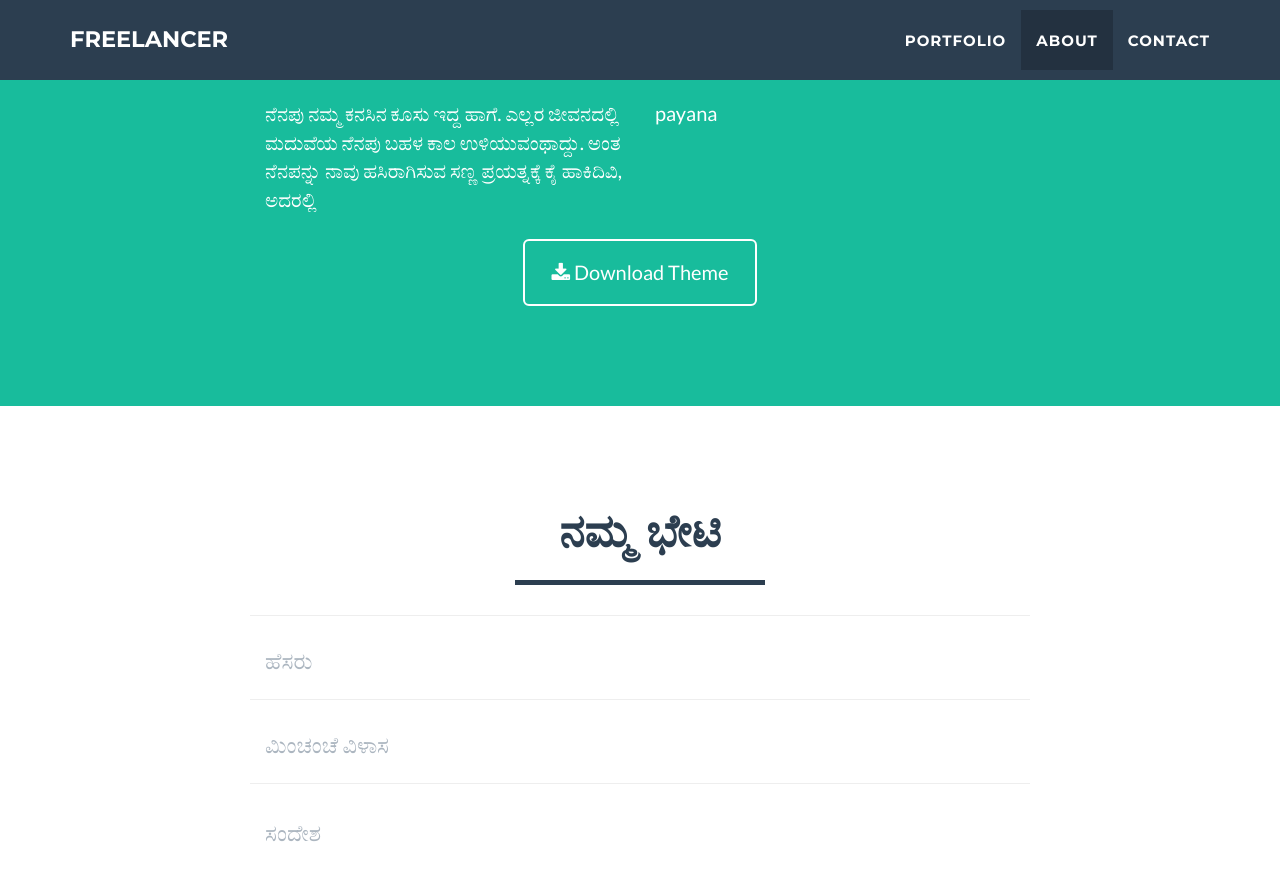
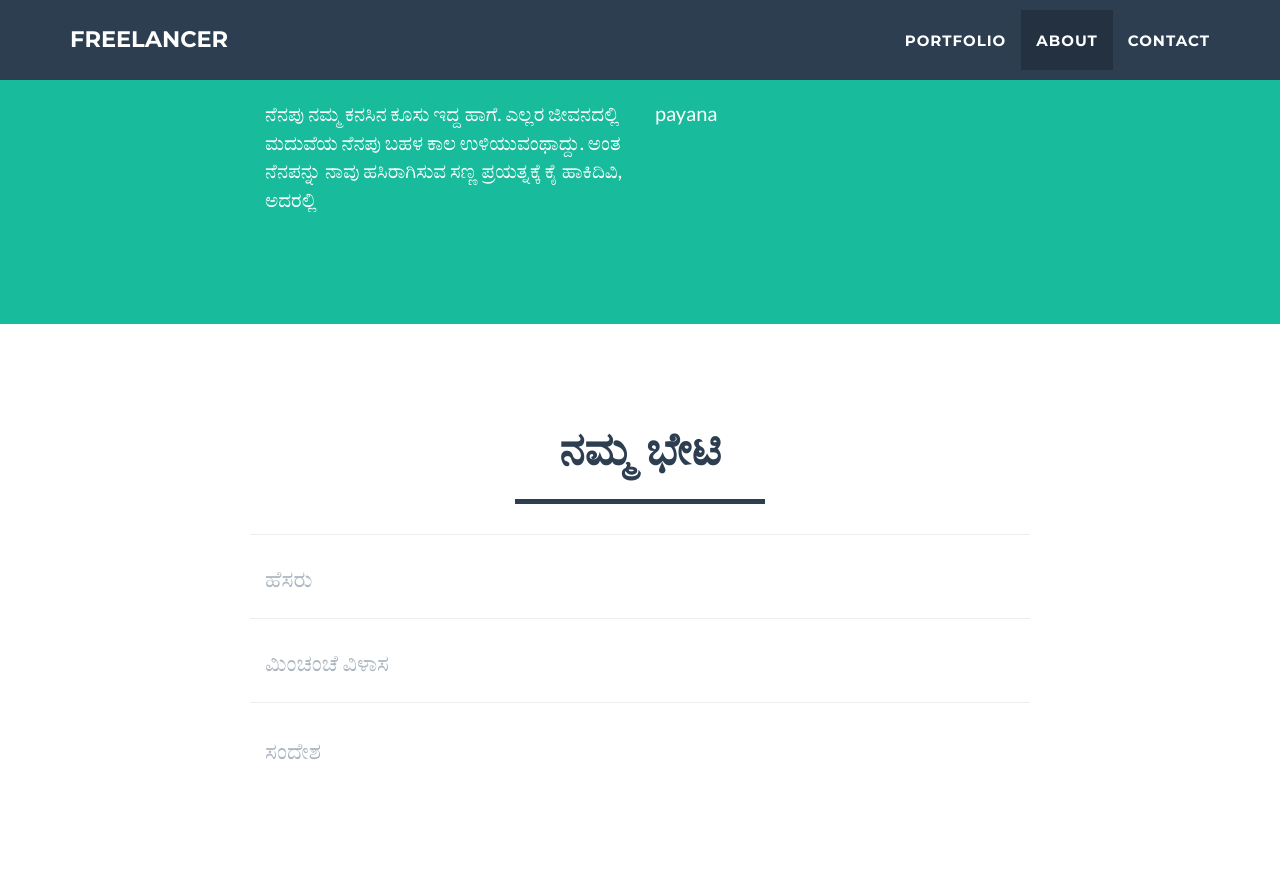
Before and after one commit to jeromelachaud/freelancer-theme, a Jekyll site: the page built from index.html, in a window 1280 px wide and 900 px high, scrolled down 1775 px. Shown: the top 880 px of the window. Built offline with Jekyll 4.4.1, drawn with Linux system fonts in a browser that asks for light colours.

Commit message:
adding draft for about page. commented the download button

```diff
--- a/_includes/about.html
+++ b/_includes/about.html
@@ -13,11 +13,11 @@
                 <div class="col-lg-4">
                     <p>payana  </p>
                 </div>
-                <div class="col-lg-8 col-lg-offset-2 text-center">
+                <!--<div class="col-lg-8 col-lg-offset-2 text-center">
                     <a href="#" class="btn btn-lg btn-outline">
                         <i class="fa fa-download"></i> Download Theme
                     </a>
-                </div>
+                </div>-->
             </div>
         </div>
     </section>
```
